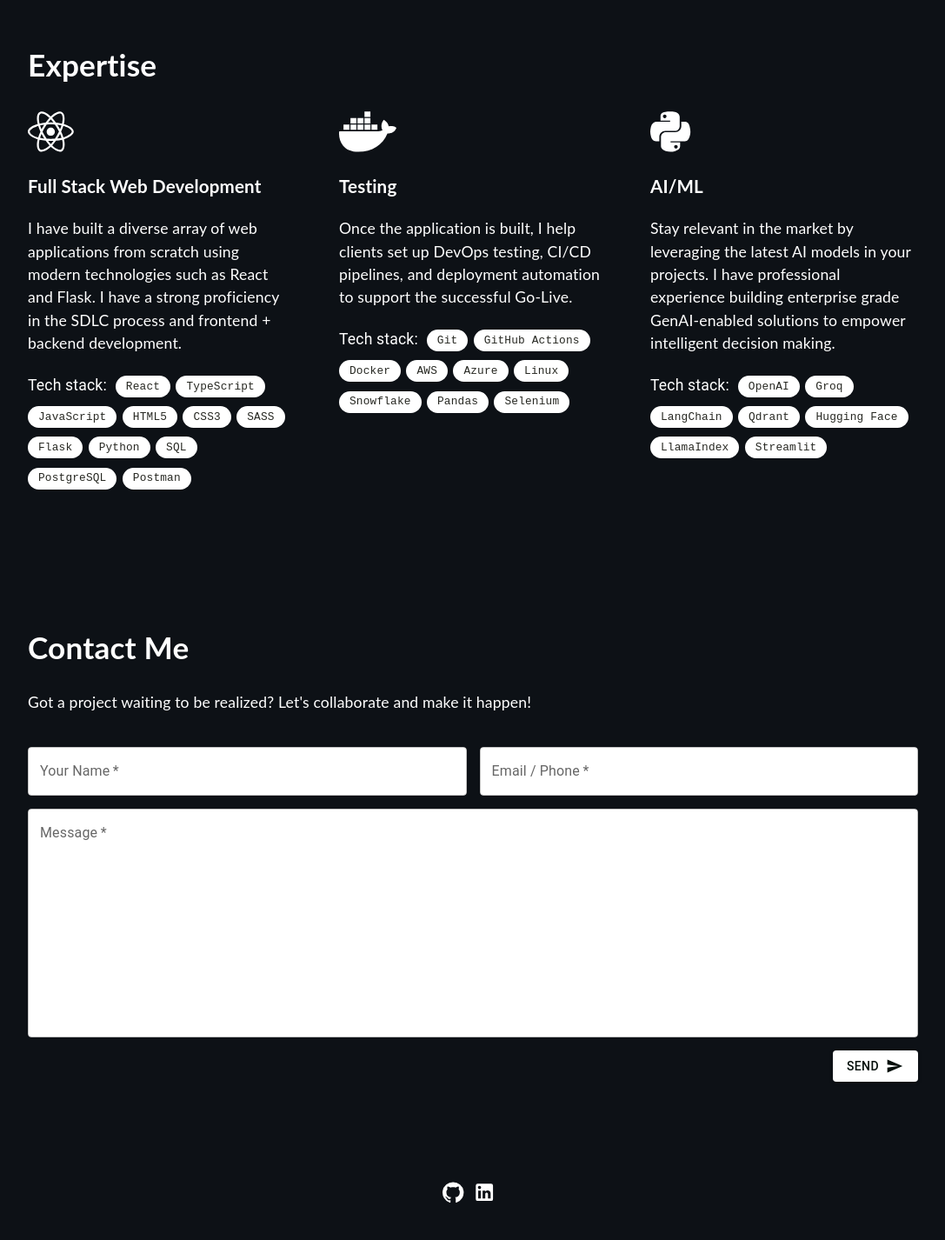
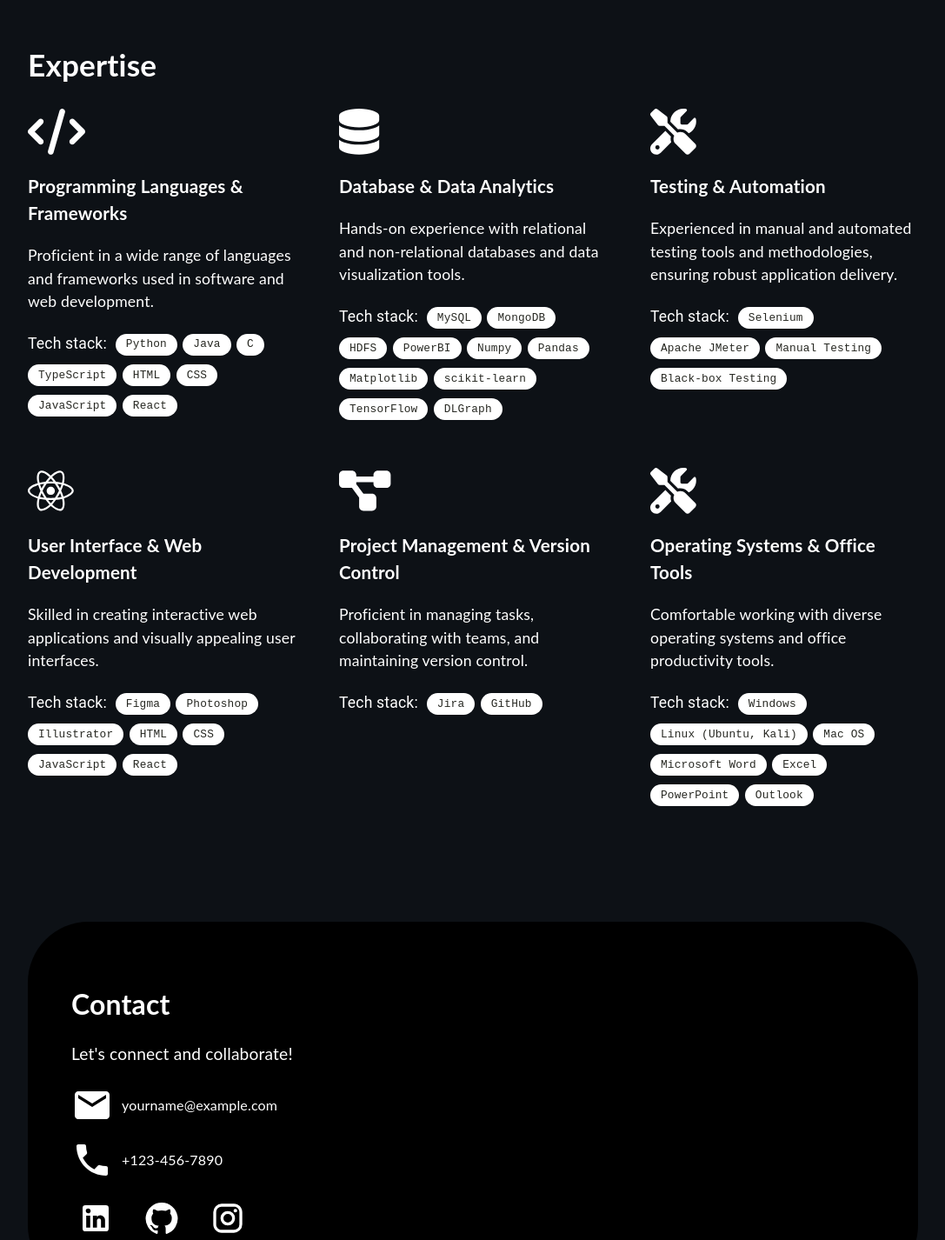
Before and after one commit to Sarathkrishna869/Sarath-Krishna-Portfolio, a React (Create React App) app: page / in a window 1280 px wide. Shown: the part 5960-7386 px from the top of the page at 87% size, without its empty margins (96-1183 px from the left). Built offline with nearby package versions, Linux system fonts and the light colour scheme.

Commit message:
Initial commit

```diff
--- a/src/App.tsx
+++ b/src/App.tsx
@@ -40,7 +40,7 @@ function App() {
             <Expertise/>
             <Contact/>
         </FadeIn>
-        <Footer />
+        {/* <Footer /> */}
     </div>
     );
 }
--- a/src/assets/styles/Contact.scss
+++ b/src/assets/styles/Contact.scss
@@ -1,48 +1,71 @@
-.contact_wrapper svg {
-  font-size: 1em;
-  vertical-align: middle;
-  margin-right: 5px;
-}
+.contact_wrapper {
+  text-align: left;
+  background-color: black;
+  padding: 50px;
+  border-radius: 70px;
 
-.contact-form {
-  padding-top: 20px;
 
-  button {
-    float: right;
-    background-color: white;
-    color: #050f0b;
-  }
 
-  button:hover {
-    background-color: #5000ca;
+  h1 {
+    font-size: 2rem;
+    margin-bottom: 10px;
     color: white;
   }
 
-  fieldset {
-    background-color: white;
+  p {
+    font-size: 1.2rem;
+    margin-bottom: 20px;
+    color: white;
+  }
+
+  .contact-info {
+    display: flex;
+    flex-direction: column;
+    gap: 15px;
+
+    .info-item {
+      display: flex;
+      align-items: center;
+      gap: 10px;
+
+      a {
+        text-decoration: none;
+        color: white;
+        font-size: 1rem;
+
+        &:hover {
+          color: #007bff; // Highlight on hover
         }
       }
 
-label {
-  font-size: 1.2rem;
-  font-family: 'DomaineDispNar-Medium', sans-serif;
+      .icon {
+        font-size: 3rem; // Make icons larger
+        color: white;
+
+        &:hover {
+          color: #007bff; // Add hover effect
+        }
+      }
     }
 
-.form-flex {
+    .social-icons {
       display: flex;
-  gap: 15px;
-  padding-bottom: 15px;
+      gap: 20px;
+
+      .icon-button {
+        &:hover {
+          background-color: transparent;
         }
 
-.form-flex .MuiFormControl-root {
-  width: 100%;
+        .icon {
+          font-size: 2.5rem; // Bigger social icons
+          color: white;
+
+          &:hover {
+            color: #007bff; // Highlight on hover
           }
-
-form {
-  width: 100% !important;
         }
-
-.body-form {
-  width: 100% !important;
-  margin-bottom: 15px !important;
       }
+    }
+  }
+}
--- a/src/components/Contact.tsx
+++ b/src/components/Contact.tsx
@@ -1,111 +1,58 @@
-import React, { useRef, useState } from 'react';
+import React from 'react';
 import '../assets/styles/Contact.scss';
-// import emailjs from '@emailjs/browser';
 import Box from '@mui/material/Box';
-import Button from '@mui/material/Button';
-import SendIcon from '@mui/icons-material/Send';
-import TextField from '@mui/material/TextField';
+import IconButton from '@mui/material/IconButton';
+import EmailIcon from '@mui/icons-material/Email';
+import PhoneIcon from '@mui/icons-material/Phone';
+import LinkedInIcon from '@mui/icons-material/LinkedIn';
+import GitHubIcon from '@mui/icons-material/GitHub';
+import InstagramIcon from '@mui/icons-material/Instagram';
 
 function Contact() {
-
-  const [name, setName] = useState<string>('');
-  const [email, setEmail] = useState<string>('');
-  const [message, setMessage] = useState<string>('');
-
-  const [nameError, setNameError] = useState<boolean>(false);
-  const [emailError, setEmailError] = useState<boolean>(false);
-  const [messageError, setMessageError] = useState<boolean>(false);
-
-  const form = useRef();
-
-  const sendEmail = (e: any) => {
-    e.preventDefault();
-
-    setNameError(name === '');
-    setEmailError(email === '');
-    setMessageError(message === '');
-
-    /* Uncomment below if you want to enable the emailJS */
-
-    // if (name !== '' && email !== '' && message !== '') {
-    //   var templateParams = {
-    //     name: name,
-    //     email: email,
-    //     message: message
-    //   };
-
-    //   console.log(templateParams);
-    //   emailjs.send('service_id', 'template_id', templateParams, 'api_key').then(
-    //     (response) => {
-    //       console.log('SUCCESS!', response.status, response.text);
-    //     },
-    //     (error) => {
-    //       console.log('FAILED...', error);
-    //     },
-    //   );
-    //   setName('');
-    //   setEmail('');
-    //   setMessage('');
-    // }
-  };
-
   return (
     <div id="contact">
       <div className="items-container">
         <div className="contact_wrapper">
-          <h1>Contact Me</h1>
-          <p>Got a project waiting to be realized? Let's collaborate and make it happen!</p>
-          <Box
-            ref={form}
-            component="form"
-            noValidate
-            autoComplete="off"
-            className='contact-form'
-          >
-            <div className='form-flex'>
-              <TextField
-                required
-                id="outlined-required"
-                label="Your Name"
-                placeholder="What's your name?"
-                value={name}
-                onChange={(e) => {
-                  setName(e.target.value);
-                }}
-                error={nameError}
-                helperText={nameError ? "Please enter your name" : ""}
-              />
-              <TextField
-                required
-                id="outlined-required"
-                label="Email / Phone"
-                placeholder="How can I reach you?"
-                value={email}
-                onChange={(e) => {
-                  setEmail(e.target.value);
-                }}
-                error={emailError}
-                helperText={emailError ? "Please enter your email or phone number" : ""}
-              />
+          <h1>Contact</h1>
+          <p>Let's connect and collaborate!</p>
+          <Box className="contact-info">
+            <div className="info-item">
+              <EmailIcon className="icon" />
+              <a href="mailto:yourname@example.com">yourname@example.com</a>
             </div>
-            <TextField
-              required
-              id="outlined-multiline-static"
-              label="Message"
-              placeholder="Send me any inquiries or questions"
-              multiline
-              rows={10}
-              className="body-form"
-              value={message}
-              onChange={(e) => {
-                setMessage(e.target.value);
-              }}
-              error={messageError}
-              helperText={messageError ? "Please enter the message" : ""}
-            />
-            <Button variant="contained" endIcon={<SendIcon />} onClick={sendEmail}>
-              Send
-            </Button>
+            <div className="info-item">
+              <PhoneIcon className="icon" />
+              <a href="tel:+1234567890">+123-456-7890</a>
+            </div>
+            <div className="social-icons">
+              <IconButton
+                component="a"
+                href="https://www.linkedin.com/in/sarathkrishnack"
+                target="_blank"
+                aria-label="LinkedIn"
+                className="icon-button"
+              >
+                <LinkedInIcon className="icon" />
+              </IconButton>
+              <IconButton
+                component="a"
+                href="https://github.com/sarathkrishna869"
+                target="_blank"
+                aria-label="GitHub"
+                className="icon-button"
+              >
+                <GitHubIcon className="icon" />
+              </IconButton>
+              <IconButton
+                component="a"
+                href="https://www.instagram.com/sarathkrishna869"
+                target="_blank"
+                aria-label="Instagram"
+                className="icon-button"
+              >
+                <InstagramIcon className="icon" />
+              </IconButton>
+            </div>
           </Box>
         </div>
       </div>
--- a/src/components/Expertise.tsx
+++ b/src/components/Expertise.tsx
@@ -1,44 +1,94 @@
 import React from "react";
-import '@fortawesome/free-regular-svg-icons'
 import { FontAwesomeIcon } from '@fortawesome/react-fontawesome';
-import { faReact, faDocker, faPython } from '@fortawesome/free-brands-svg-icons';
+import { faReact } from '@fortawesome/free-brands-svg-icons'; // For React icon
+import { faDatabase, faCode, faProjectDiagram, faTools } from '@fortawesome/free-solid-svg-icons'; // For solid icons
 import Chip from '@mui/material/Chip';
 import '../assets/styles/Expertise.scss';
 
-const labelsFirst = [
+const categories = [
+  {
+    icon: faCode,
+    title: "Programming Languages & Frameworks",
+    description:
+      "Proficient in a wide range of languages and frameworks used in software and web development.",
+    techStack: [
+      "Python",
+      "Java",
+      "C",
+      "TypeScript",
+      "HTML",
+      "CSS",
+      "JavaScript",
       "React",
-    "TypeScript",
+    ],
+  },
+  {
+    icon: faDatabase,
+    title: "Database & Data Analytics",
+    description:
+      "Hands-on experience with relational and non-relational databases and data visualization tools.",
+    techStack: [
+      "MySQL",
+      "MongoDB",
+      "HDFS",
+      "PowerBI",
+      "Numpy",
+      "Pandas",
+      "Matplotlib",
+      "scikit-learn",
+      "TensorFlow",
+      "DLGraph",
+    ],
+  },
+  {
+    icon: faTools,
+    title: "Testing & Automation",
+    description:
+      "Experienced in manual and automated testing tools and methodologies, ensuring robust application delivery.",
+    techStack: [
+      "Selenium",
+      "Apache JMeter",
+      "Manual Testing",
+      "Black-box Testing",
+    ],
+  },
+  {
+    icon: faReact,
+    title: "User Interface & Web Development",
+    description:
+      "Skilled in creating interactive web applications and visually appealing user interfaces.",
+    techStack: [
+      "Figma",
+      "Photoshop",
+      "Illustrator",
+      "HTML",
+      "CSS",
       "JavaScript",
-    "HTML5",
-    "CSS3",
-    "SASS",
-    "Flask",
-    "Python",
-    "SQL",
-    "PostgreSQL",
-    "Postman"
-];
-
-const labelsSecond = [
-    "Git",
-    "GitHub Actions",
-    "Docker",
-    "AWS",
-    "Azure",
-    "Linux",
-    "Snowflake",
-    "Pandas",
-    "Selenium",
-];
-
-const labelsThird = [
-    "OpenAI",
-    "Groq",
-    "LangChain",
-    "Qdrant",
-    "Hugging Face",
-    "LlamaIndex",
-    "Streamlit",
+      "React",
+    ],
+  },
+  {
+    icon: faProjectDiagram,
+    title: "Project Management & Version Control",
+    description:
+      "Proficient in managing tasks, collaborating with teams, and maintaining version control.",
+    techStack: ["Jira", "GitHub"],
+  },
+  {
+    icon: faTools,
+    title: "Operating Systems & Office Tools",
+    description:
+      "Comfortable working with diverse operating systems and office productivity tools.",
+    techStack: [
+      "Windows",
+      "Linux (Ubuntu, Kali)",
+      "Mac OS",
+      "Microsoft Word",
+      "Excel",
+      "PowerPoint",
+      "Outlook",
+    ],
+  },
 ];
 
 function Expertise() {
@@ -47,41 +97,19 @@ function Expertise() {
       <div className="skills-container">
         <h1>Expertise</h1>
         <div className="skills-grid">
-                <div className="skill">
-                    <FontAwesomeIcon icon={faReact} size="3x"/>
-                    <h3>Full Stack Web Development</h3>
-                    <p>I have built a diverse array of web applications from scratch using modern technologies such as React and Flask. I have a strong proficiency in the SDLC process and frontend + backend development.</p>
+          {categories.map((category, index) => (
+            <div className="skill" key={index}>
+              <FontAwesomeIcon icon={category.icon} size="3x" />
+              <h3>{category.title}</h3>
+              <p>{category.description}</p>
               <div className="flex-chips">
                 <span className="chip-title">Tech stack:</span>
-                        {labelsFirst.map((label, index) => (
-                            <Chip key={index} className='chip' label={label} />
+                {category.techStack.map((tech, techIndex) => (
+                  <Chip key={techIndex} className="chip" label={tech} />
                 ))}
               </div>
             </div>
-
-                <div className="skill">
-                    <FontAwesomeIcon icon={faDocker} size="3x"/>
-                    <h3>Testing</h3>
-                    <p>Once the application is built, I help clients set up DevOps testing, CI/CD pipelines, and deployment automation to support the successful Go-Live.</p>
-                    <div className="flex-chips">
-                        <span className="chip-title">Tech stack:</span>
-                        {labelsSecond.map((label, index) => (
-                            <Chip key={index} className='chip' label={label} />
           ))}
-                    </div>
-                </div>
-
-                <div className="skill">
-                    <FontAwesomeIcon icon={faPython} size="3x"/>
-                    <h3>AI/ML</h3>
-                    <p>Stay relevant in the market by leveraging the latest AI models in your projects. I have professional experience building enterprise grade GenAI-enabled solutions to empower intelligent decision making.</p>
-                    <div className="flex-chips">
-                        <span className="chip-title">Tech stack:</span>
-                        {labelsThird.map((label, index) => (
-                            <Chip key={index} className='chip' label={label} />
-                        ))}
-                    </div>
-                </div>
         </div>
       </div>
     </div>
```
Also changed, not shown: src/components/Contact(1).tsx (added, +116 -0 lines). Lines whose indentation alone changed are shown as unchanged.
